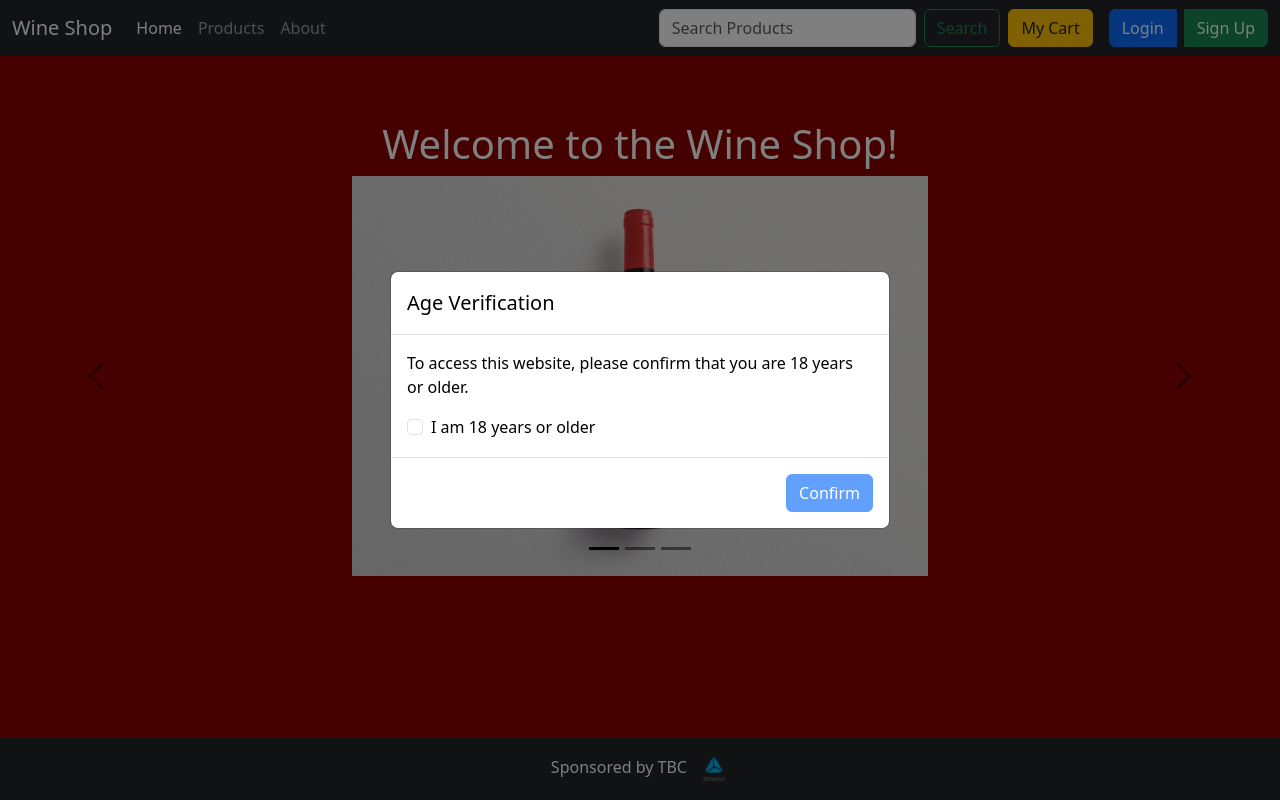
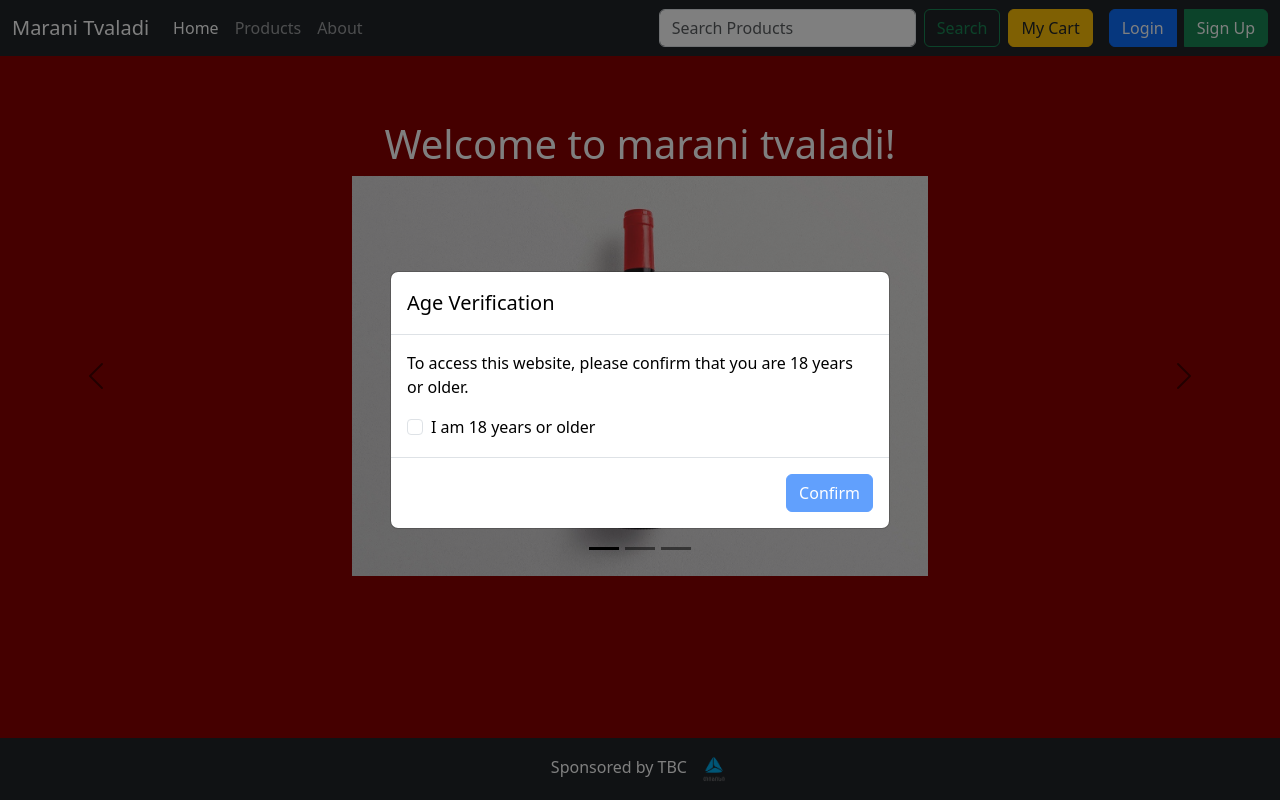
Before and after one commit to dachirazmadze8/tbc-final-project, a Flask app: page / in a window 1280 px wide. Run offline with Flask 3, Linux system fonts and the light colour scheme.

Commit message:
Add files via upload

```diff
--- a/templates/base.html
+++ b/templates/base.html
@@ -3,7 +3,7 @@
 <head>
     <meta charset="UTF-8">
     <meta name="viewport" content="width=device-width, initial-scale=1.0">
-    <title>Wine Shop</title>
+    <title>Marani Tvaladi</title>
     <link href="https://cdn.jsdelivr.net/npm/bootstrap@5.3.3/dist/css/bootstrap.min.css" rel="stylesheet" integrity="sha384-QWTKZyjpPEjISv5WaRU9OFeRpok6YctnYmDr5pNlyT2bRjXh0JMhjY6hW+ALEwIH" crossorigin="anonymous">
     <style>
         body {
--- a/templates/hero.html
+++ b/templates/hero.html
@@ -27,7 +27,7 @@
 {% endif %}
 
 <div class="container mt-5 text-center">
-    <h1>Welcome to the Wine Shop!</h1>
+    <h1>Welcome to marani tvaladi!</h1>
 </div>
 
 {% include "carousel.html" %}
--- a/templates/navbar.html
+++ b/templates/navbar.html
@@ -1,7 +1,7 @@
 {% block content %}
 <nav class="navbar navbar-expand-lg navbar-dark bg-dark">
     <div class="container-fluid">
-        <a class="navbar-brand" href="/">Wine Shop</a>
+        <a class="navbar-brand" href="/">Marani Tvaladi</a>
         <button class="navbar-toggler" type="button" data-bs-toggle="collapse" data-bs-target="#navbarContent" aria-controls="navbarContent" aria-expanded="false" aria-label="Toggle navigation">
             <span class="navbar-toggler-icon"></span>
         </button>
```
